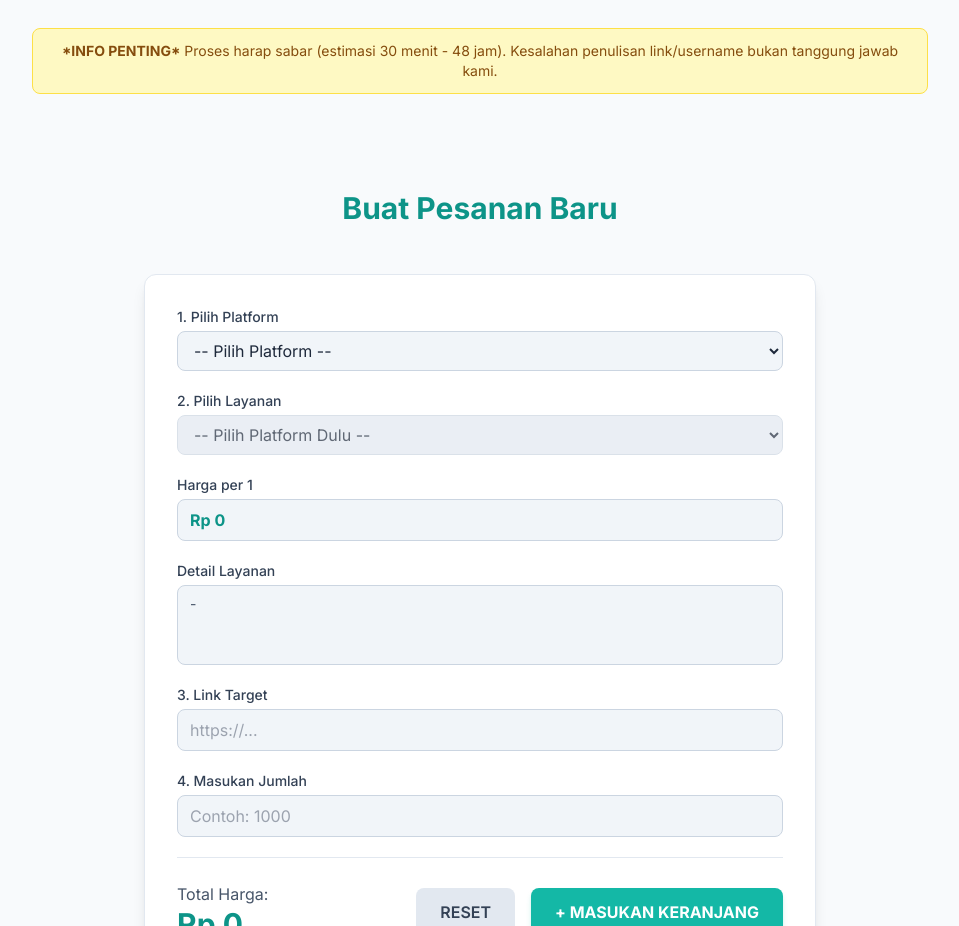
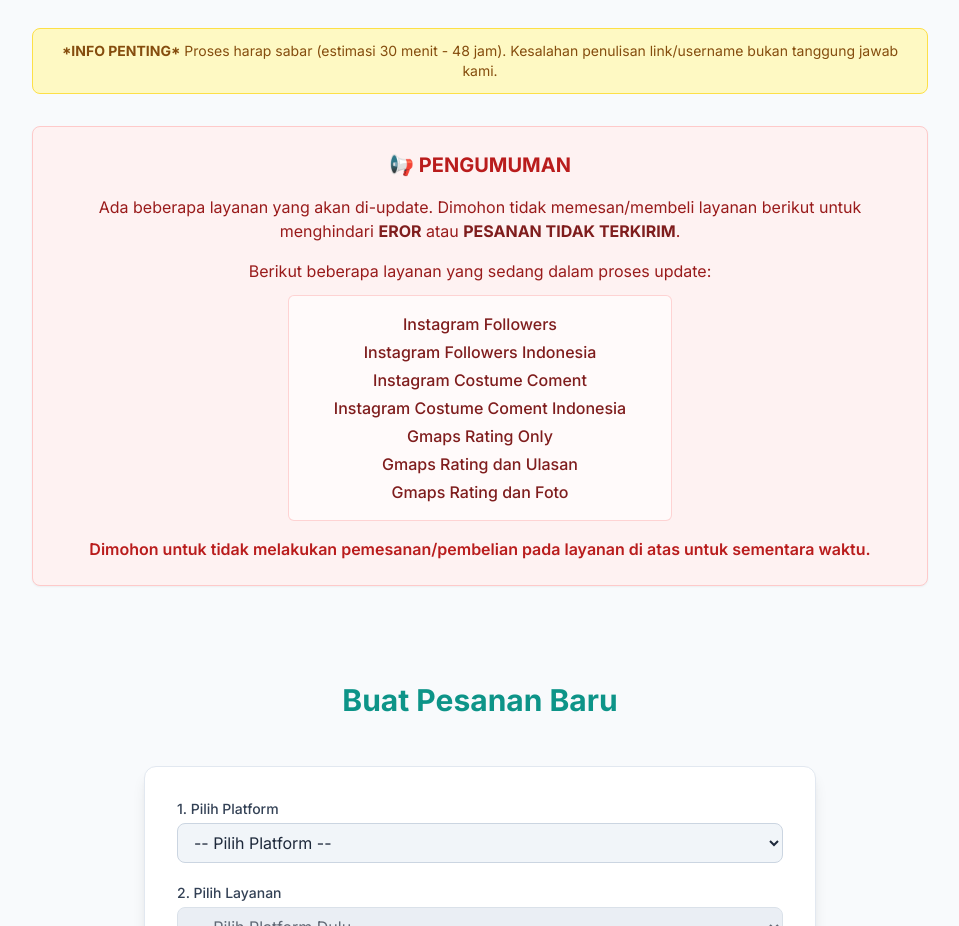
Before and after one commit to soeltanmedsos-gif/Soeltan-Medsos, a plain HTML site: page index.html in a window 1280 px wide. Shown: the part 1720-2646 px from the top of the page, without its empty margins (160-1119 px from the left). Drawn offline with nearby package versions, Linux system fonts and the light colour scheme.

Commit message:
alert pengumuman

```diff
--- a/index.html
+++ b/index.html
@@ -241,6 +241,29 @@
                 <p class="block sm:inline">Proses harap sabar (estimasi 30 menit - 48 jam). Kesalahan penulisan
                     link/username bukan tanggung jawab kami.</p>
             </div>
+
+            <div class="max-w-4xl mx-auto mt-8 p-6 bg-red-50 text-red-800 rounded-lg border border-red-200 shadow-sm">
+    <h3 class="text-xl font-bold text-center text-red-700 mb-4">📢 PENGUMUMAN</h3>
+    <p class="text-center mb-4">
+        Ada beberapa layanan yang akan di-update. Dimohon tidak memesan/membeli layanan berikut untuk menghindari <strong class="text-red-900">EROR</strong> atau <strong class="text-red-900">PESANAN TIDAK TERKIRIM</strong>.
+    </p>
+    <p class="text-center mb-3">Berikut beberapa layanan yang sedang dalam proses update:</p>
+    <div class="max-w-sm mx-auto bg-white/60 p-4 rounded-md border border-red-200/80">
+        <ul class="list-none text-center space-y-1 font-medium text-red-900">
+            <li>Instagram Followers</li>
+            <li>Instagram Followers Indonesia</li>
+            <li>Instagram Costume Coment</li>
+            <li>Instagram Costume Coment Indonesia</li>
+            <li>Gmaps Rating Only</li>
+            <li>Gmaps Rating dan Ulasan</li>
+            <li>Gmaps Rating dan Foto</li>
+        </ul>
+    </div>
+    <p class="text-center font-semibold mt-4 text-red-700">
+        Dimohon untuk tidak melakukan pemesanan/pembelian pada layanan di atas untuk sementara waktu.
+    </p>
+</div>
+
         </section>
         <!-- Tempat Pemesanan -->
         <section id="buat-pesanan" class="my-16 md:my-24 max-w-2xl mx-auto">
```
